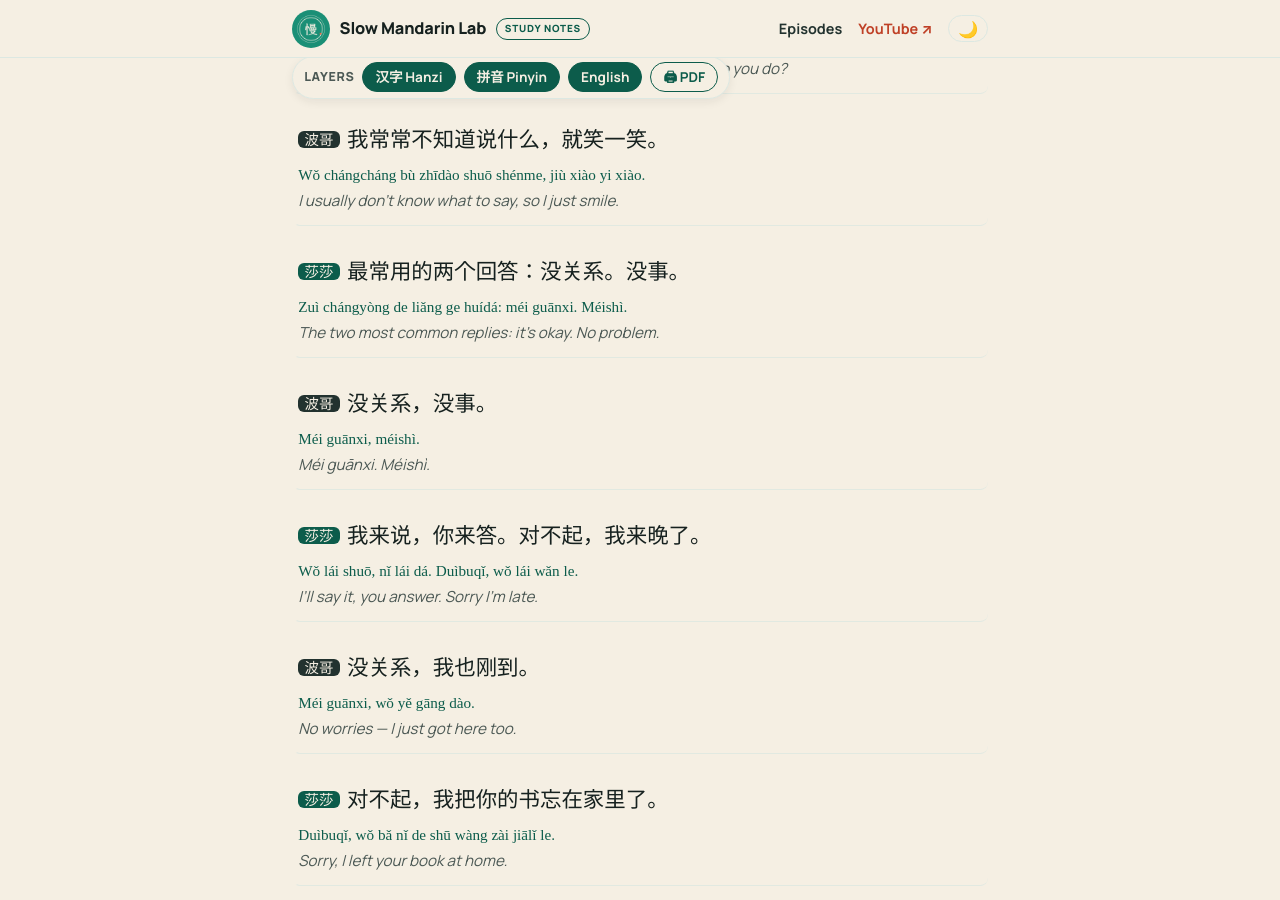
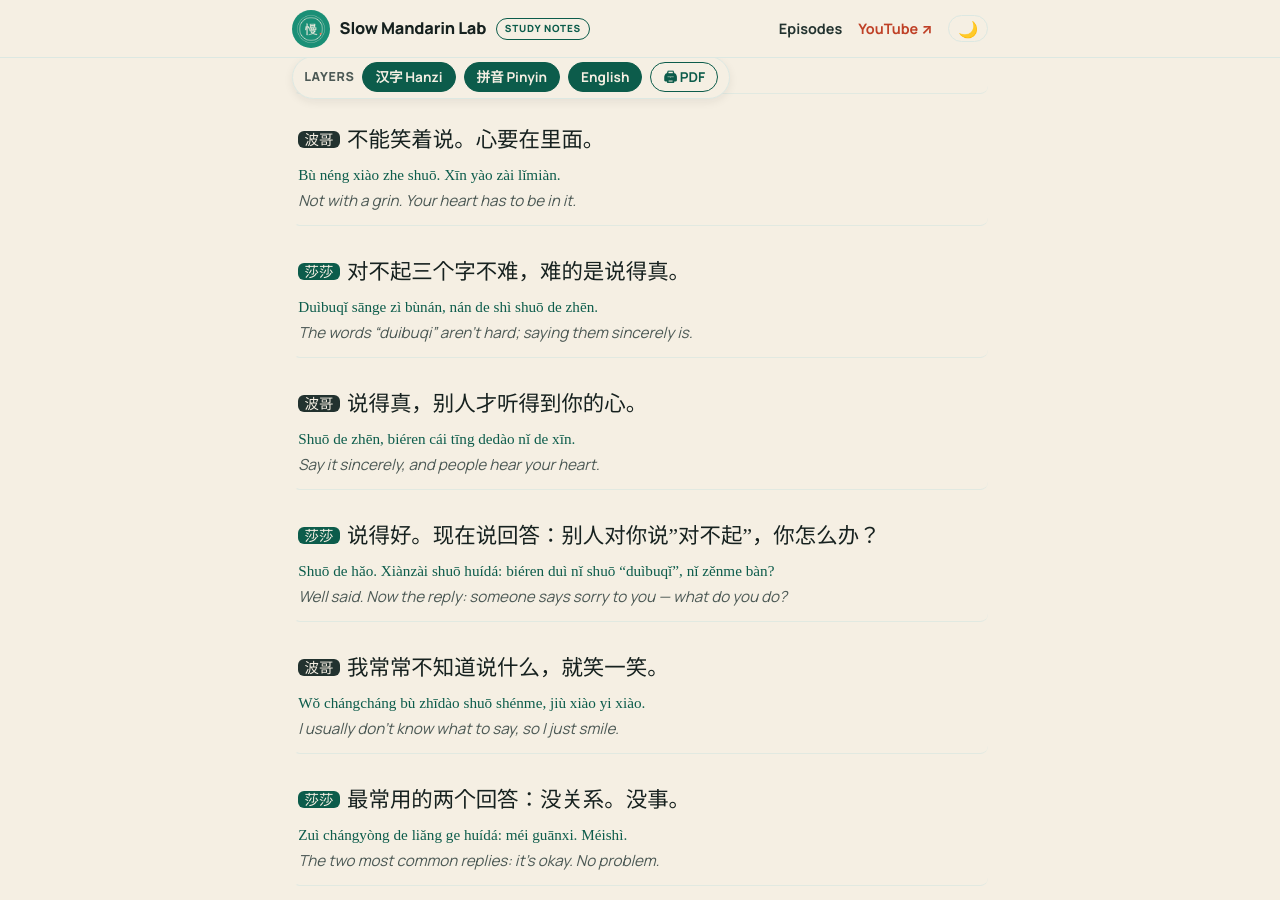
Before and after one commit to bowang168/slow-mandarin-lab, a Jekyll site: the page built from episodes/025-apologizing.md, in a window 1280 px wide and 900 px high, scrolled down 11930 px. Built offline with Jekyll 4.4.1, drawn with Linux system fonts in a browser that asks for light colours; some web fonts are replaced; some of the changed text lies outside the part shown.

Commit message:
025: sync study page from manifest

```diff
--- a/episodes/025-apologizing.md
+++ b/episodes/025-apologizing.md
@@ -200,6 +200,14 @@ Duì. Jièguò yíxià, biéren jiù gěi nǐ rànglù le.
 Bù hǎoyìsi, jièguò yíxià. Zhè jù tài hǎo yòng le.
 *Excuse me, coming through. So useful.*
 
+**莎莎：**说的时候，声音轻一点，再笑一笑。
+Shuō de shíhou, shēngyīn qīng yìdiǎn, zài xiàoyíxiào.
+*Say it gently, with a smile.*
+
+**波哥：**轻轻的词，就要轻轻地说。
+Qīngqīng de cí, jiùyào qīngqīngde shuō.
+*A light word should be spoken lightly.*
+
 **莎莎：**还有一种：你想问路，可是别人正在忙。
 Háiyǒu yì zhǒng: nǐ xiǎng wènlù, kěshì biéren zhèngzài máng.
 *One more: you want to ask directions, but the person is busy.*
@@ -348,6 +356,14 @@ Duì. Rènzhēn shuō, jiùshì kànzhe duìfāng, màn yìdiǎn, shuō qīngchu
 Bù néng xiào zhe shuō. Xīn yào zài lǐmiàn.
 *Not with a grin. Your heart has to be in it.*
 
+**莎莎：**对不起三个字不难，难的是说得真。
+Duìbuqǐ sānge zì bùnán, nán de shì shuō de zhēn.
+*The words "duibuqi" aren't hard; saying them sincerely is.*
+
+**波哥：**说得真，别人才听得到你的心。
+Shuō de zhēn, biéren cái tīng dedào nǐ de xīn.
+*Say it sincerely, and people hear your heart.*
+
 **莎莎：**说得好。现在说回答：别人对你说"对不起"，你怎么办？
 Shuō de hǎo. Xiànzài shuō huídá: biéren duì nǐ shuō "duìbuqǐ", nǐ zěnme bàn?
 *Well said. Now the reply: someone says sorry to you — what do you do?*
@@ -434,9 +450,9 @@ Hěn bàoqiàn, zhè shì wǒmen de cuò. Tīng qǐlái hěn rènzhēn.
 Yīnwèi bàoqiàn chángcháng bù zhǐ dàibiǎo nǐ yí ge rén, hái dàibiǎo gōngsī, dàibiǎo diàn.
 *Because bàoqiàn often speaks for more than you — for the company, for the shop.*
 
-**波哥：**所以它重。
-Suǒyǐ tā zhòng.
-*That's why it's heavy.*
+**波哥：**难怪它重。
+Nánguài tāzhòng.
+*No wonder it's heavy.*
 
 **莎莎：**对。朋友之间，很少用。
 Duì. Péngyou zhījiān, hěn shǎo yòng.
@@ -508,6 +524,14 @@ Xièxie nǐ děng wǒ… zhè jù tīng qǐlái zhēn shūfu.
 Duì. Dàoqiàn yí cì, xièxie yí cì, jiù hěn hǎo le.
 *Right. One apology, one thank-you — that's plenty.*
 
+**波哥：**把"对不起"变少，把"谢谢"变多。
+Bǎ"duìbuqǐ"biàn shǎo, bǎ"xièxie"biànduō.
+*Fewer "sorries", more "thank yous".*
+
+**莎莎：**对，这样说话，两个人都轻。
+Duì, zhèyàng shuōhuà, liǎngge rén dōu qīng.
+*Right. Talk like that and both of you feel lighter.*
+
 ### 快问快答 · Speed round
 
 Answer out loud **before** Bo does.
@@ -571,6 +595,14 @@ Yí jiàn xiǎoshì, dàoqiàn jǐ cì?
 **波哥：**一次就够了。
 Yí cì jiù gòu le.
 *Once is enough.*
+
+**莎莎：**一块饼干，用"抱歉"行吗？
+Yíkuài bǐnggān, yòng"bàoqiàn"xíng ma?
+*One biscuit. Would "baoqian" work?*
+
+**波哥：**太重了！不好意思就够了。
+Tàizhòng le! Bùhǎoyìsi jiùgòu le.
+*Way too heavy! "Bu haoyisi" is plenty.*
 
 **莎莎：**全对！你毕业了。
 Quán duì! Nǐ bìyè le.
@@ -639,3 +671,5 @@ Xiàcì jiàn. Mànmàn lái.
 - **This week:** the next time you apologize for something small, say it once — then add 谢谢.
 
 *© Slow Mandarin Lab — free for personal study; please link to this page rather than re-posting.*
+
+<script type="application/json" class="turn-times">{"v": 1, "t": [0.28, 4.98, 6.34, 10.82, 12.96, 15.78, 21.76, 26.08, 28.08, 32.7, 38.62, 45.76, 50.36, 58.08, 67.88, 71.58, 77.1, 82.02, 86.09, 89.73, 91.89, 95.37, 96.57, 104.39, 106.69, 117.95, 120.53, 123.35, 126.39, 129.65, 133.51, 137.45, 140.83, 145.11, 147.13, 150.69, 152.39, 156.09, 161.13, 166.51, 171.21, 180.31, 184.09, 186.13, 190.87, 193.25, 195.05, 199.47, 202.85, 206.51, 211.13, 218.05, 223.56, 231.02, 234.56, 240.64, 242.04, 245.18, 248.64, 252.86, 254.96, 259.44, 263.22, 267.64, 272.85, 278.05, 283.14, 288.76, 291.85, 296.52, 300.19, 306.43, 309.7, 314.17, 316.29, 320.29, 322.61, 325.85, 328.73, 333.43, 340.89, 344.91, 350.83, 355.01, 359.97, 365.51, 370.14, 377.44, 380.52, 389.44, 393.64, 399.28, 401.1, 404.36, 408.58, 415.16, 416.32, 422.42, 425.5, 434.46, 438.98, 444.3, 450.51, 457.51, 459.77, 465.65, 466.89, 473.57, 477.15, 481.83, 485.59, 489.15, 493.59, 496.39, 497.75, 501.33, 503.17, 506.25, 508.79, 511.13, 516.77, 519.55, 522.19, 526.69, 529.27, 532.09, 533.91, 537.65, 540.83, 543.31, 546.81, 551.33, 555.77, 560.23, 564.45, 567.49, 573.49, 578.81, 581.95, 588.43, 592.93, 594.69]}</script>
```
